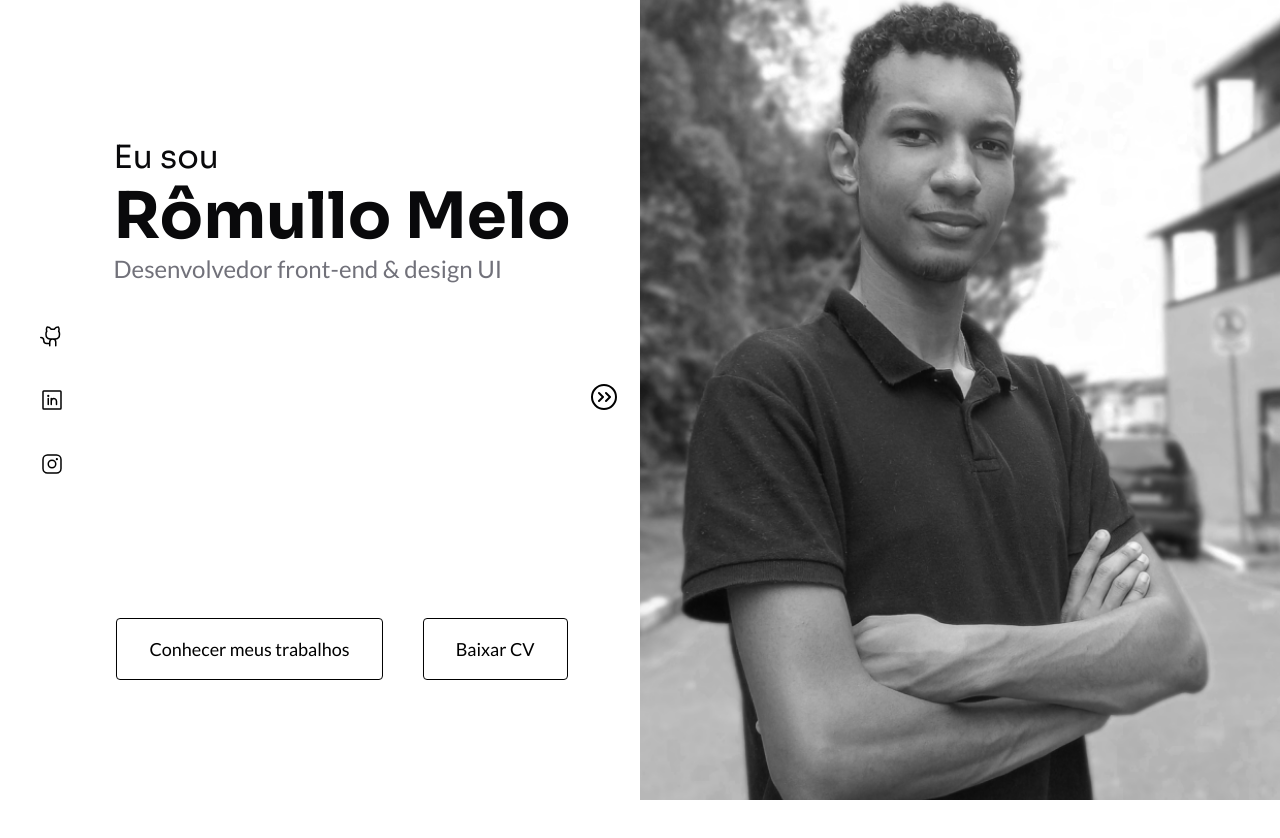
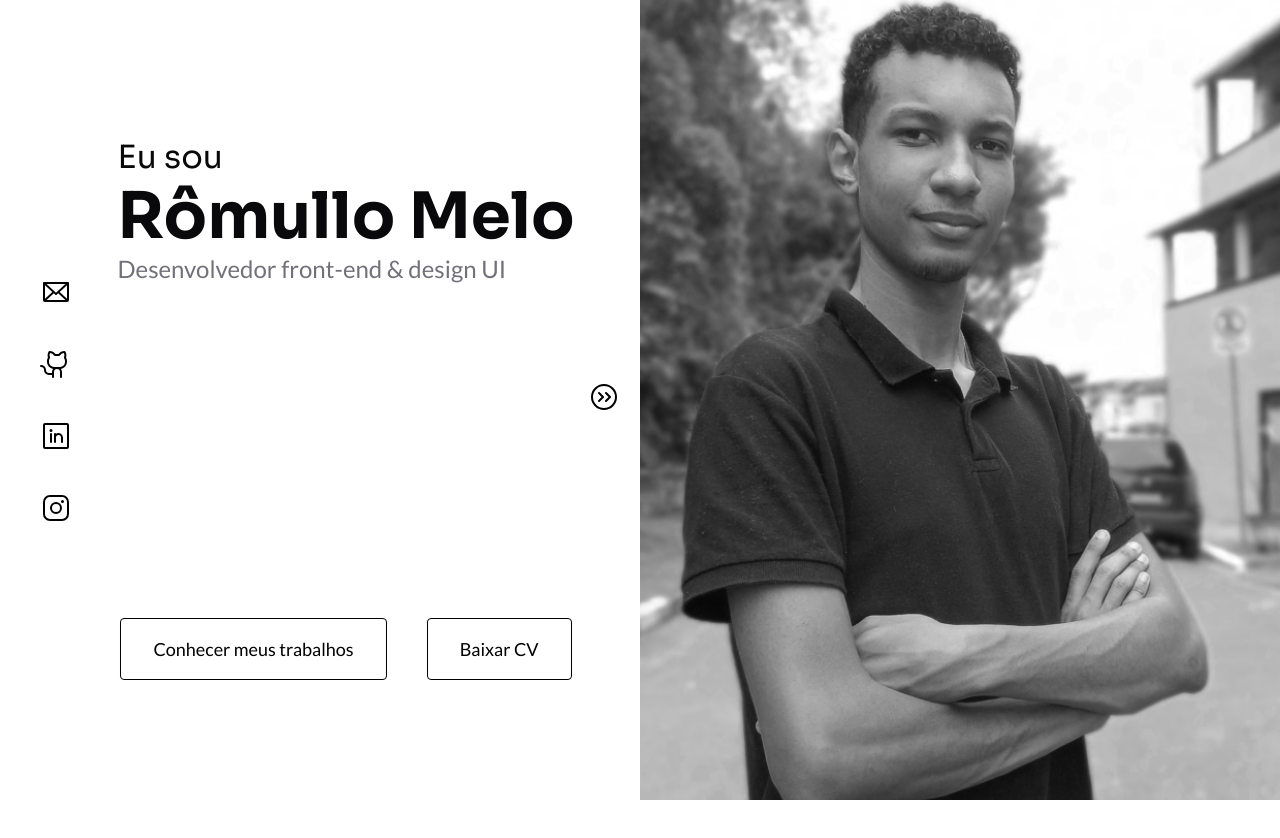
Before and after one commit to rom013/portfolio, a React (Vite) app: page / in a window 1280 px wide. Shown: the top 838 px of the page. Built offline with nearby package versions, Linux system fonts and the light colour scheme.

Commit message:
feat: links contact

```diff
--- a/src/components/links.jsx
+++ b/src/components/links.jsx
@@ -1,43 +1,30 @@
 import { GithubLogo, InstagramLogo, LinkedinLogo } from "@phosphor-icons/react"
+import myContact from "../db/myContact"
+import { twMerge } from "tailwind-merge"
 
-const network = [
-    {
-        name: "/rom013",
-        link: "https://github.com/rom013",
-        icon: <GithubLogo size={24} color="#000" />
-    },
-    {
-        name: "/in/romullomelo",
-        link: "https://linkedin.com/in/romullomelo",
-        icon: <LinkedinLogo size={24} color="#000" />
-    },
-    {
-        name: "@romu_013",
-        link: "https://instagram.com/romu_013",
-        icon: <InstagramLogo size={24} color="#000" />
-    },
-]
-
-export function LinksContainer({ showName = false }){
+export function LinksContainer({ showName = false, className, classNameItem }){
     return(
-        <div
-            className="flex flex-col gap-10 ml-10"
+        <ul
+            className={twMerge("flex flex-col gap-10", className)}
         >
             {
-                network.map((e, i) => {
-                    return <a
-                        href={e.link}
+                myContact.map((contact, i) => {
+                    return <li className={twMerge("flex",classNameItem)}>
+                        <a
+                            href={contact.link}
                             target="_blank"
+                            title={contact.name}
                             className="flex gap-6"
                             key={i}
                         >
-                        { e.icon }
+                            { contact.icon }
                             {
-                            showName && e.name
+                                showName && contact.title
                             }
                         </a>
+                    </li>
                 })
             }
-        </div>
+        </ul>
     )
 }
--- a/src/components/sections/contact.jsx
+++ b/src/components/sections/contact.jsx
@@ -1,11 +1,13 @@
 import myContact from "../../db/myContact"
 import BtnDownload from "../buttons/buttonDownload"
 import CV from "../../assets/docs/RomulloMelo.pdf"
+import { LinksContainer } from "../links"
 
 const ContactSection = ({ refs }) => {
     return (
         <section
             className="w-screen h-screen bg-zinc-800 flex"
+            ref={refs.contactSection}
         >
             <div
                 className="max-w-2xl w-full h-full"
@@ -27,27 +29,13 @@ const ContactSection = ({ refs }) => {
                 </h2>
 
                 <ul
-                    className="flex flex-col gap-8"
+                    className="flex flex-col gap-8 text-white"
                 >
-                    {
-                        myContact.map(contact => {
-                            return(
-                                <li
-                                    className="text-white"
-                                >
-                                    <a
-                                        className="flex gap-6 items-center text-lg w-fit"
-                                        href={contact.link}
-                                        target="_blank"
-                                        title={contact.name}
-                                    >
-                                        { contact.icon }
-                                        <p> { contact.title } </p>
-                                    </a>
-                                </li>
-                            )
-                        })
-                    }
+                    <LinksContainer
+                        showName="true"
+                        classNameItem={""}
+
+                    />
                 </ul>
 
                 <BtnDownload
--- a/src/components/sections/initial.jsx
+++ b/src/components/sections/initial.jsx
@@ -14,7 +14,9 @@ export default function InitialSection({refs}) {
                 className="flex-1 h-full flex items-center gap"
             >
 
-                <LinksContainer />
+                <LinksContainer
+                    className={"ml-10"}
+                />
 
                 <div
                     className="flex flex-col gap-20 h-full relative justify-around flex-1 items-center"
--- a/src/styles/main.css
+++ b/src/styles/main.css
@@ -7,9 +7,9 @@ html {
   overflow-x: hidden;
 }
 
-::-webkit-scrollbar {
+/* ::-webkit-scrollbar {
   @apply w-1;
-}
+} */
 
 body {
   @apply dark:bg-[#141414];
```
Lines whose indentation alone changed are shown as unchanged.
